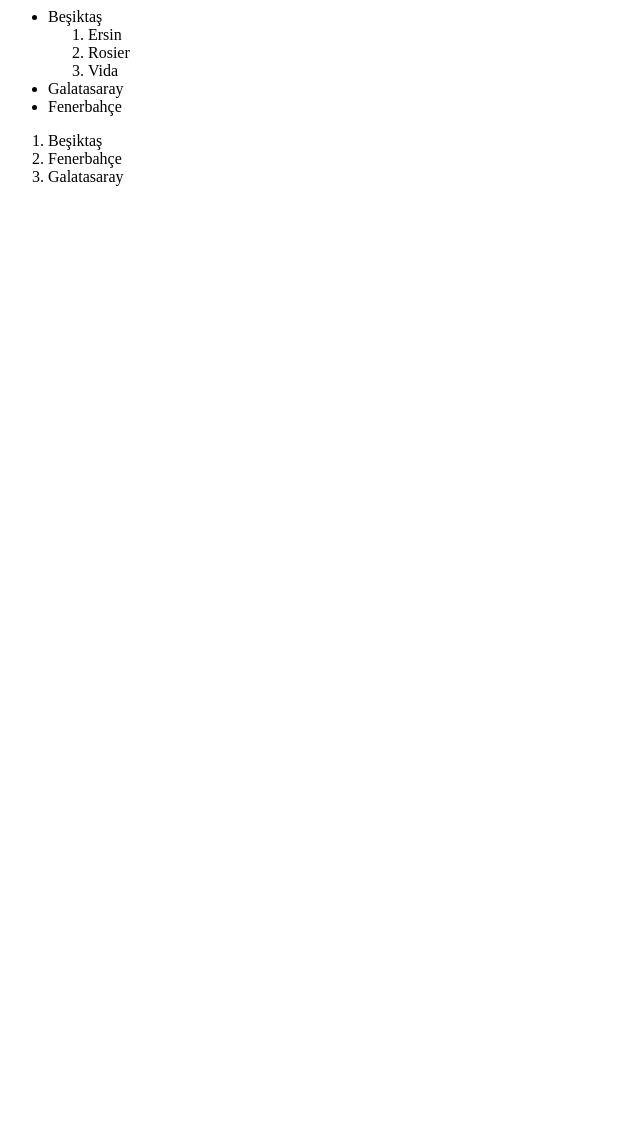
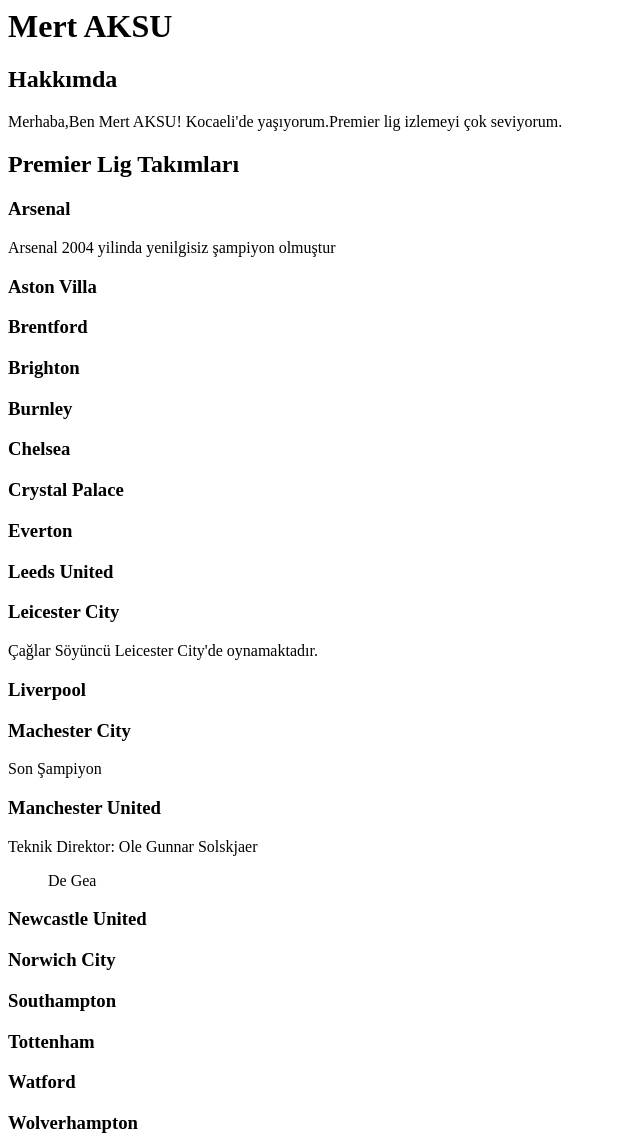
Before and after one commit to aksumrt/Odev1, a plain HTML site: page index.html in a window 1280 px wide. Shown: the whole page, without its empty margins (0-640 px from the left). Before the commit the page ends 800 px from the top, so only its background shows below. Drawn offline with Linux system fonts and the light colour scheme.

Commit message:
Yorum satırları eklendi

```diff
--- a/index.html
+++ b/index.html
@@ -1,21 +1,30 @@
-<ul>
-    <li>Beşiktaş
-        <ol>
-            <li>Ersin</li>
-            <li>Rosier</li>
-            <li>Vida</li>
-        </ol>
-    </li>
-    <li>Galatasaray</li>
-    <li>Fenerbahçe</li>
-
-
-</ul>
-
-
-<ol>
-    <li>Beşiktaş</li>
-    <li>Fenerbahçe</li>
-    <li>Galatasaray</li>
-
-</ol>
+<h1>Mert AKSU</h1>
+<!-- Hakkımda kısmı-->
+<h2>Hakkımda</h2>
+<p>Merhaba,Ben Mert AKSU! Kocaeli'de yaşıyorum.Premier lig izlemeyi çok seviyorum.</p>
+<!-- Premier lig takımları yazıldı, takımlar hakkında bilgi verildi-->
+<h2>Premier Lig Takımları</h2>
+<h3>Arsenal</h3>
+<p>Arsenal 2004 yilinda yenilgisiz şampiyon olmuştur</p>
+<h3>Aston Villa</h3>
+<h3>Brentford</h3>
+<h3>Brighton</h3>
+<h3>Burnley</h3>
+<h3>Chelsea</h3>
+<h3>Crystal Palace</h3>
+<h3>Everton</h3>
+<h3>Leeds United</h3>
+<h3>Leicester City</h3>
+<p>Çağlar Söyüncü Leicester City'de oynamaktadır.</p>
+<h3>Liverpool</h3>
+<h3>Machester City</h3>
+<p>Son Şampiyon</p>
+<h3>Manchester United</h3>
+<p>Teknik Direktor: Ole Gunnar Solskjaer</p>
+<ol>De Gea</ol>
+<h3>Newcastle United</h3>
+<h3>Norwich City</h3>
+<h3>Southampton</h3>
+<h3>Tottenham</h3>
+<h3>Watford</h3>
+<h3>Wolverhampton</h3>
```
